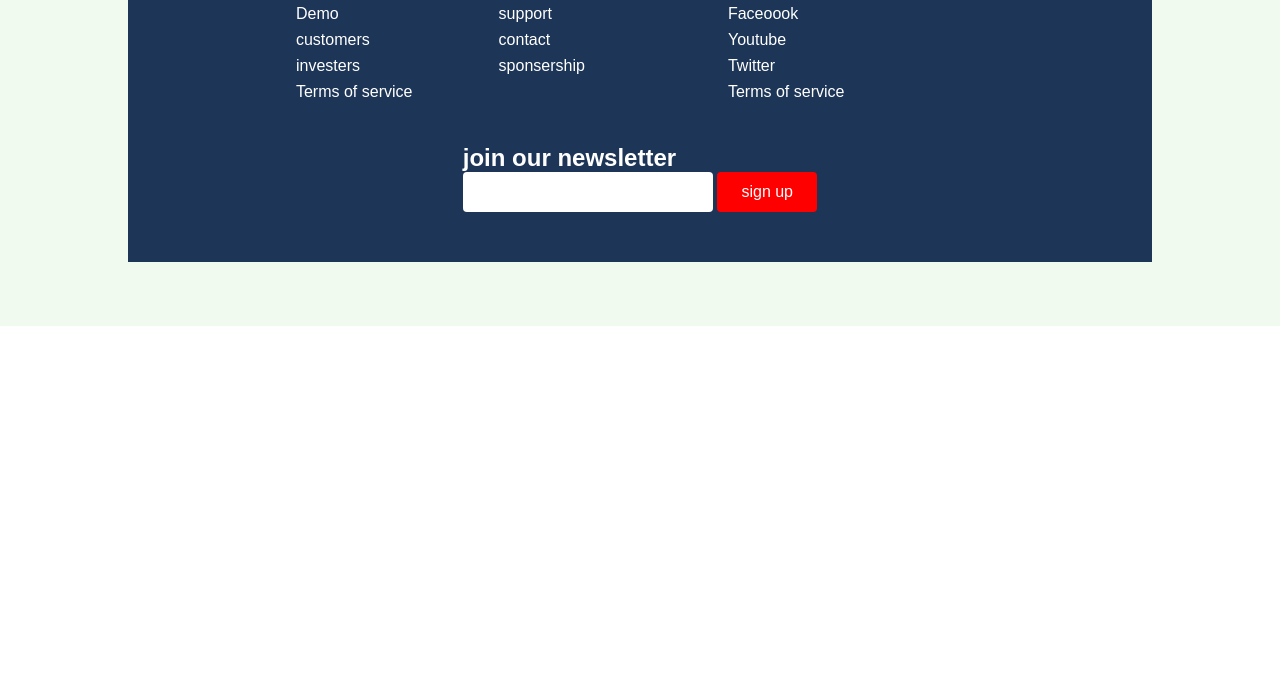
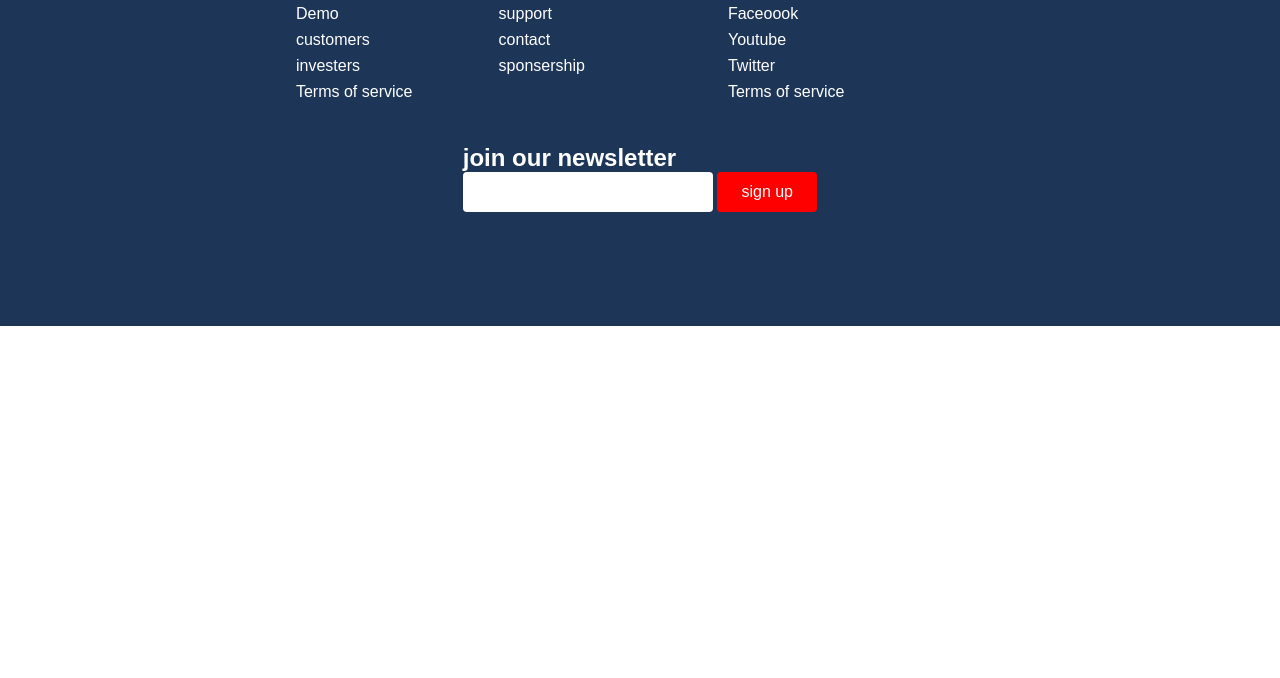
Before and after one commit to kennedybabu/rabbit-errand, a plain HTML site: page index.html in a window 1280 px wide. Shown: the part 122-800 px from the top of the page. Drawn offline with Linux system fonts and the light colour scheme.

Commit message:
add color to footer background

```diff
--- a/styles.css
+++ b/styles.css
@@ -6,8 +6,10 @@
 }
 
 .footer-container {
-    background-color:rgb(241, 250, 238);
+    background-color:rgb(29, 53 , 87 );
     padding-bottom: 4rem;
+    height: 100%;
+    width: 100%;
 }
 
 .footer {
```
